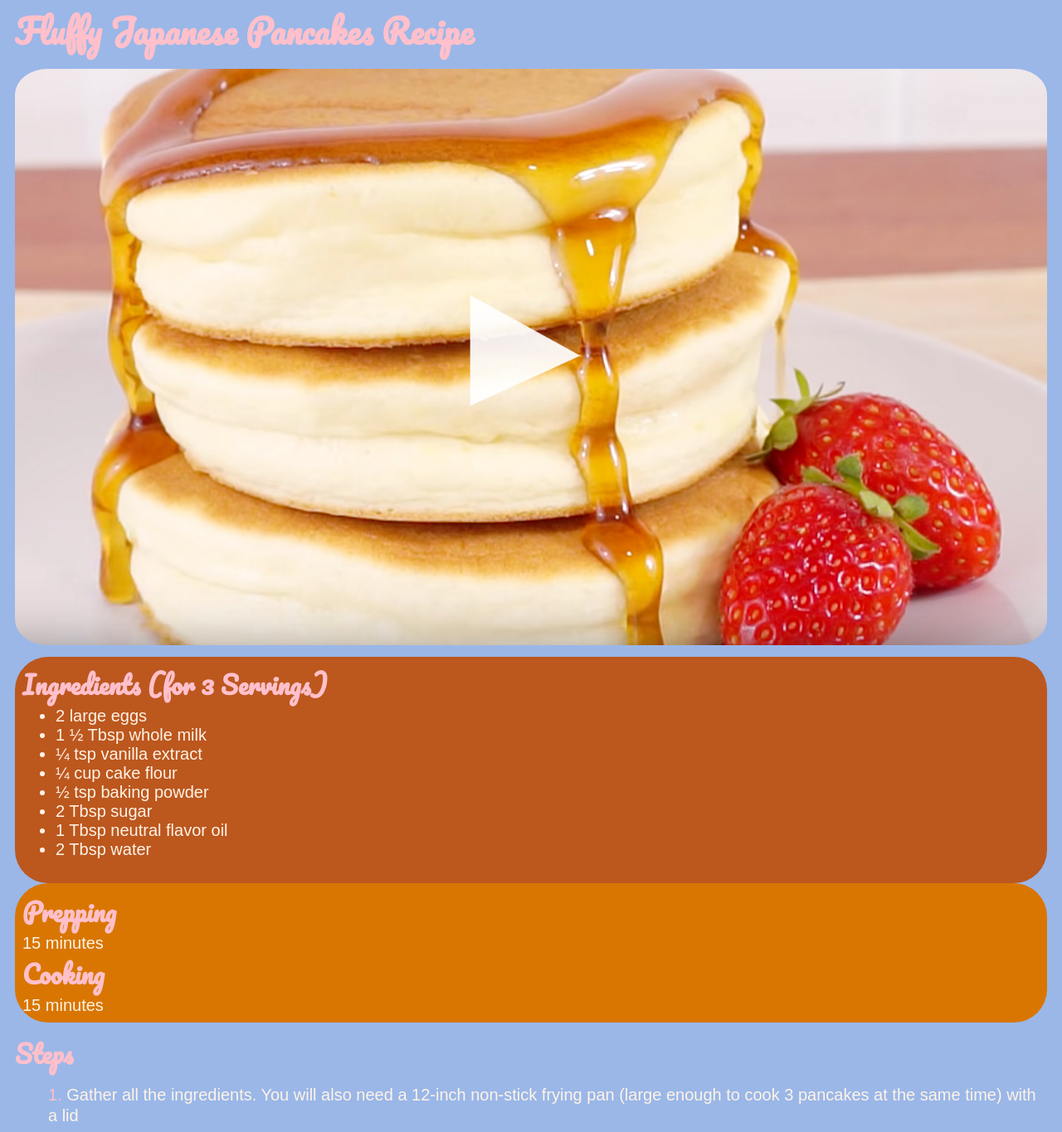
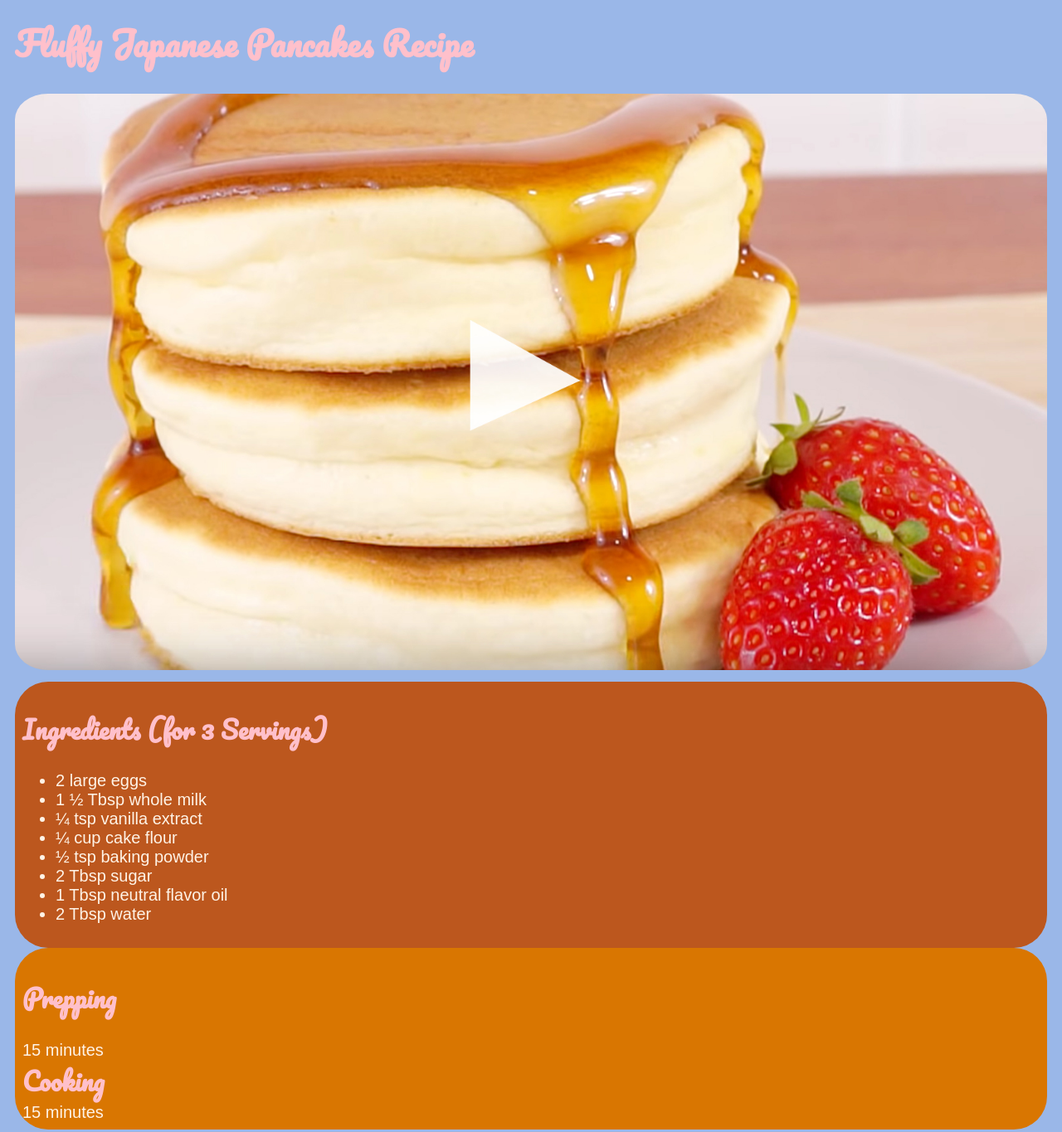
Before and after one commit to lilyannyang168/iffall2018, a plain HTML site: page recipe-final/index.html in a window 1280 px wide. Shown: the top 1365 px of the page at 83% size. Drawn offline with Linux system fonts and the light colour scheme; a web font is replaced by a local one.

Commit message:
second upload of recipe final

```diff
--- a/recipe-final/css/styles.css
+++ b/recipe-final/css/styles.css
@@ -7,7 +7,7 @@ margin-left: auto;
 margin-right:auto;
 margin-top:5px;
 margin-bottom:5px;
-line-height:2px;
+line-height:50px;
 }
 .prepping{
 	font-family: 'Pacifico', cursive;
@@ -16,7 +16,8 @@ margin-left: auto;
 margin-right:auto;
 margin-top: 5px;
 margin-bottom: 5px;
-line-height:2px;
+
+
 
 }
 .cooking{
@@ -55,7 +56,7 @@ img {
 .title{
 	font-family: 'Pacifico', cursive;
 	color:pink;
-	line-height:20px;
+	line-height:50px;
 }
 .section1{
 	background-color:#bc571e;
```
